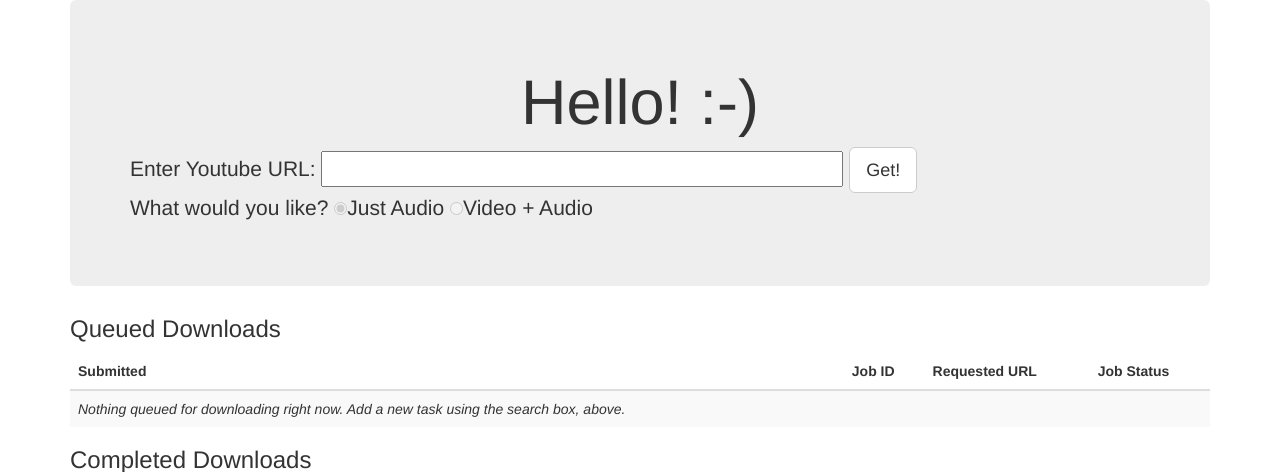
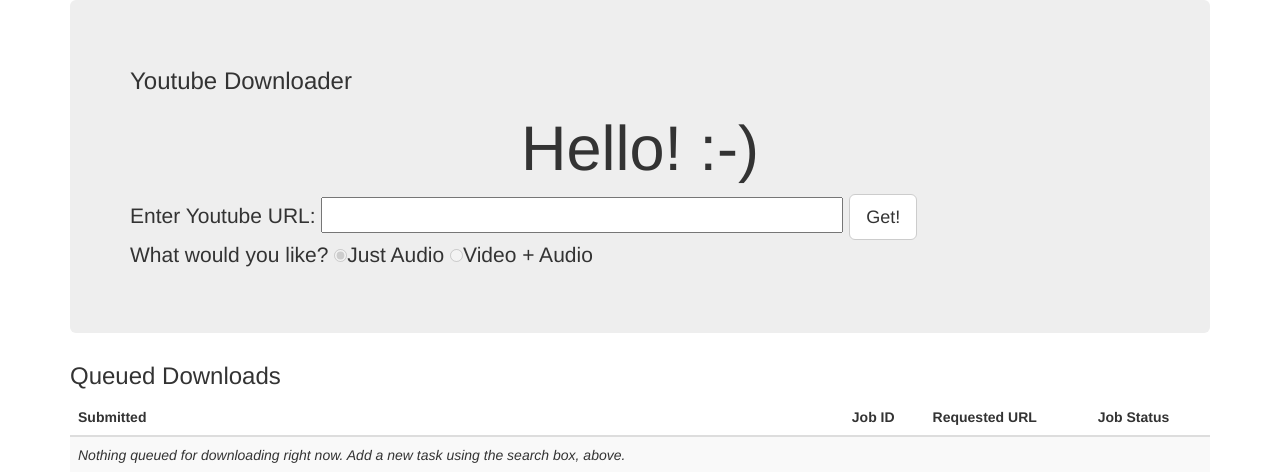
Before and after one commit to eallrich/avdl-magic, a Flask app: page / in a window 1280 px wide. Shown: the top 472 px of the page. Run offline with Flask 2, Linux system fonts and the light colour scheme; data that the repository does not hold is empty; some libraries are stand-ins or nearby versions.

Commit message:
Add a title to the jumbotron

```diff
--- a/templates/index.html
+++ b/templates/index.html
@@ -14,6 +14,7 @@
     {%- endif %}
     {%- endwith %}
         <div class="jumbotron">
+            <h3>Youtube Downloader</h3>
             <div class="text-center"><h1>Hello! :-)</h1></div>
             <form action="" method=post>
                 <p>Enter Youtube URL:
```
